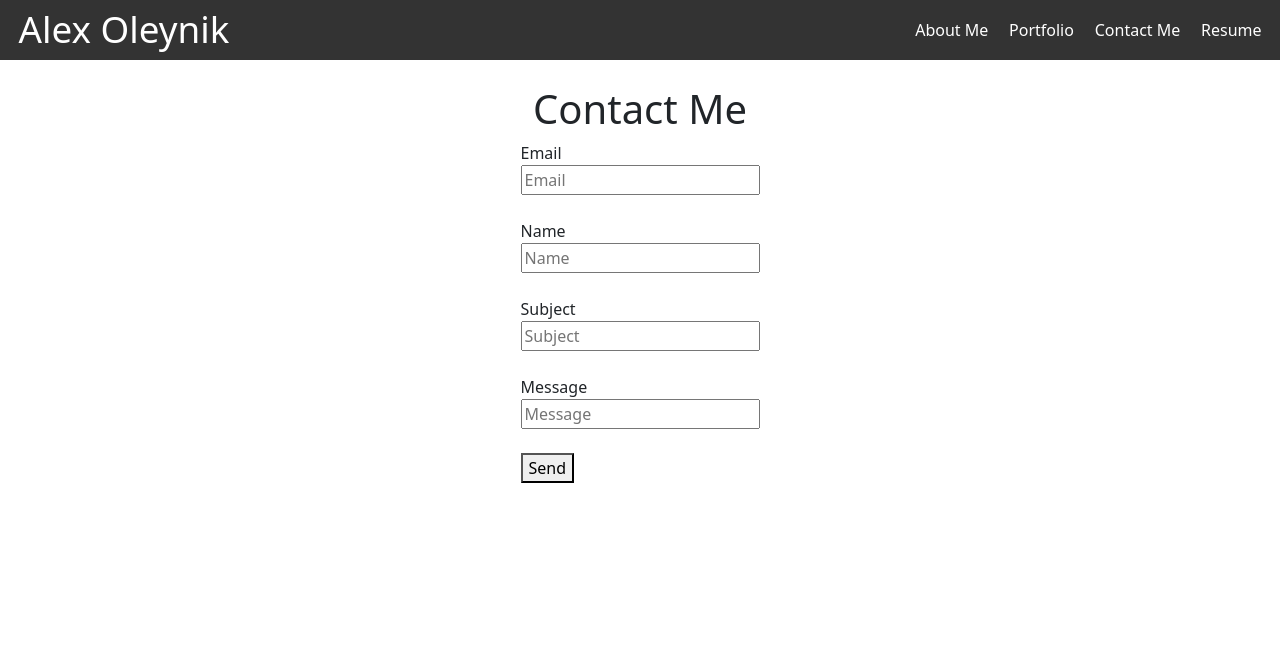
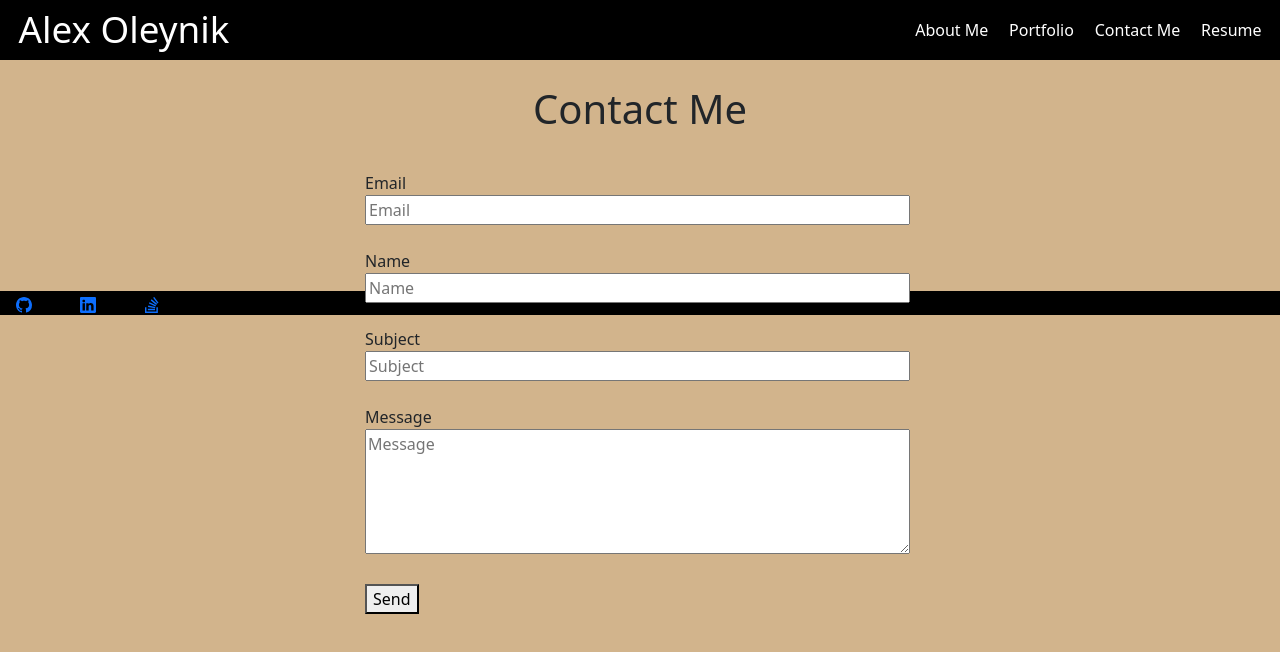
Before and after one commit to AlexO16/alex-oleynik, a React (Create React App) app: page /contact in a window 1280 px wide. Shown: the top 652 px of the page. Built offline with nearby package versions, Linux system fonts and the light colour scheme.

Commit message:
added footer, work on styling

```diff
--- a/package.json
+++ b/package.json
@@ -3,6 +3,9 @@
   "version": "0.1.0",
   "private": true,
   "dependencies": {
+    "@emotion/react": "^11.10.5",
+    "@emotion/styled": "^11.10.5",
+    "@mui/material": "^5.10.14",
     "@testing-library/jest-dom": "^5.16.5",
     "@testing-library/react": "^13.4.0",
     "@testing-library/user-event": "^13.5.0",
@@ -12,6 +15,7 @@
     "react": "^18.2.0",
     "react-bootstrap": "^2.6.0",
     "react-dom": "^18.2.0",
+    "react-icons": "^4.6.0",
     "react-router-dom": "^6.4.3",
     "react-scripts": "5.0.1",
     "web-vitals": "^2.1.4"
--- a/src/App.js
+++ b/src/App.js
@@ -1,12 +1,13 @@
 import ReactDom from "react-dom/client";
 import 'bootstrap/dist/css/bootstrap.min.css';
 import { BrowserRouter as Router, Route, Routes } from "react-router-dom";
-import Home from "./pages/Home"
-import About from "./pages/About"
-import Contact from "./pages/Contact"
+import Home from "./pages/Home";
+import About from "./pages/About";
+import Contact from "./pages/Contact";
 import Portfolio from "./pages/Portfolio";
 
-import Navbar from "./components/Navbar"
+import Navbar from "./components/Navbar";
+import Footer from "./components/Footer";
 import { useState } from 'react';
 
 function App() {
@@ -22,6 +23,7 @@ function App() {
           <Route path="/contact" element={<Contact />} />
           <Route path="/portfolio" element={<Portfolio />} />
         </Routes>
+        <Footer />
       </Router>
     </div>
   );
--- /dev/null
+++ b/src/components/Footer.jsx
@@ -0,0 +1,16 @@
+import { BsGithub, BsLinkedin, BsStackOverflow } from 'react-icons/bs';
+
+
+const Footer = () => {
+    return (
+       <>
+       <div className="footer">
+        <a href="https://github.com/AlexO16" target='_blank' rel="noreferrer"><BsGithub /></a>
+        <a href="https://www.linkedin.com/" target='_blank' rel="noreferrer"><BsLinkedin /></a>
+        <a href="https://stackoverflow.com/" target='_blank' rel="noreferrer"><BsStackOverflow /></a>
+        </div>
+       </>
+    )
+}
+
+export default Footer
--- a/src/pages/About.jsx
+++ b/src/pages/About.jsx
@@ -1,7 +1,9 @@
 import alex from "../img/alex.jpeg"
+import { Paper } from '@mui/material';
+
 const About = () => {
     return (
-        <div>
+        <Paper elevation={4} style={{margin: "50px", padding: "15px"}}>
             <h1 className="abtTitle">About Me</h1>
             <div className="bio">
             <p className="abtBody">Hello my name is Alex and I am currently a student at the University of Minnesota, working to receive my Full Stack Web Developer certificate. I graduated from Le Cordon Bleu in 2014, before transitioning from the food industry I worked as a chef at Augustana Regent. In my free time, I enjoy going on hikes, playing video games and creating delicious meals. I enjoy making roast beef and mashed potatoes, but I enjoy eating it even more. I have a passion for experimenting with code and learning about it. Working with JavaScript is awesome, and allows me to explore the design and functionality of websites</p>
@@ -9,7 +11,7 @@ const About = () => {
                 <img className="profile-pic" src={alex} alt="profile"></img>
             </div>
             </div>
-        </div>
+        </Paper>
 
     )
 };
--- a/src/pages/Contact.jsx
+++ b/src/pages/Contact.jsx
@@ -88,7 +88,7 @@ const Contact = () => {
                     <div>Message
                         <br>
                         </br>
-                        <input
+                        <textarea
                             value={msg}
                             name="msg"
                             onChange={handleInputChange}
--- a/src/styles.css
+++ b/src/styles.css
@@ -4,18 +4,19 @@
 
 body {
     margin: 0;
+    background-color: tan;
 }
 
 /*  Navbar */
 .nav {
-    background-color: #333;
+    background-color: black;
     color: white;
     display: flex;
     justify-content: space-between;
     align-items: stretch;
     gap: 2rem;
     padding: 0 1rem;
-
+    width: auto;
 }
 
 .site-title {
@@ -23,7 +24,7 @@ body {
 }
 
 .site-title:hover{
-    background-color: yellow;
+    background-color: palegoldenrod;
     flex-wrap: wrap;
 }
 
@@ -46,11 +47,11 @@ body {
 }
 
 .active {
-    background-color: yellow;
+    background-color: beige;
 }
 
 .nav li:hover {
-    background-color: rgb(197, 208, 0);
+    background-color: beige;
 }
 
 /* About ME */
@@ -60,7 +61,7 @@ body {
 
 .abtTitle {
     text-align: center;
-    padding-top: 25px;
+    padding-top: 20px;
     justify-content: center;
 }
 
@@ -69,12 +70,14 @@ body {
     padding-right: 50px;
     font-size: inherit;
     padding-left: 50px;
-    margin-top: 25px;
+    margin-top: 60px;
 }
 
 .profile-pic {
     display: flex;
-    margin-right: 30px;
+    margin-right: 35px;
+    margin-bottom: 20px;
+    padding-bottom: 15px;
 }
 
 /* Portfolio */
@@ -107,7 +110,30 @@ body {
 }
 
 .form {
+    padding-top: 30px;
     display: flex;
-    justify-content: space-evenly;
-    align-items: center;
+    width: 550px;
+    height: 150px;
+    margin: auto;
+    position: relative;
 }
+
+input {
+    width: 545px;
+    height: 30px;
+}
+
+textarea {
+    width: 545px;
+    height: 125px;
+}
+
+.footer {
+    background-color: black;
+    color: inherit;
+    color: white;
+    display: flex;
+    gap: 3rem;
+    padding: 0 1rem;
+    width: auto;
+}
```
Also changed, not shown: 1 other file (tests, documents, lock files or other folders).
